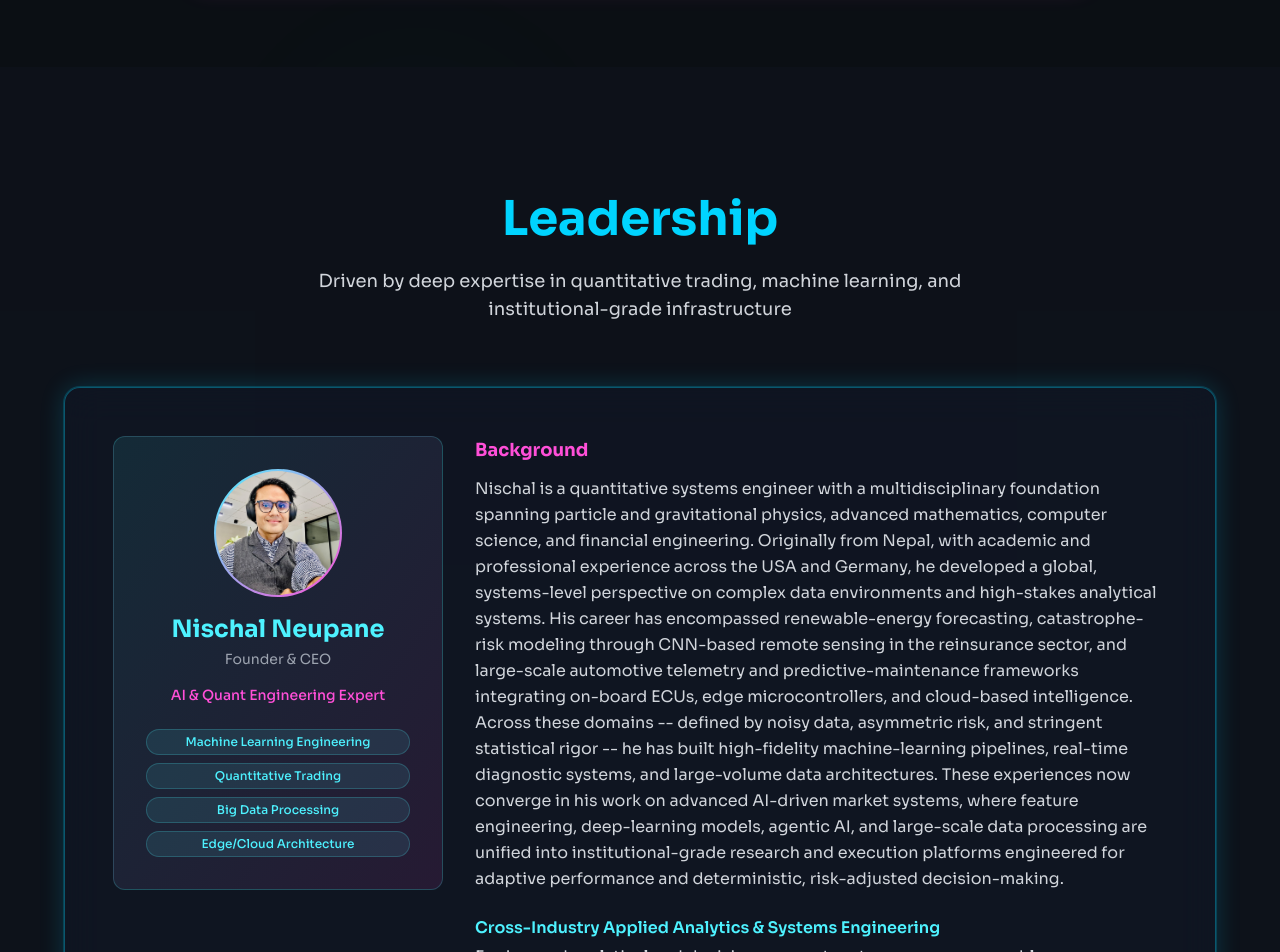
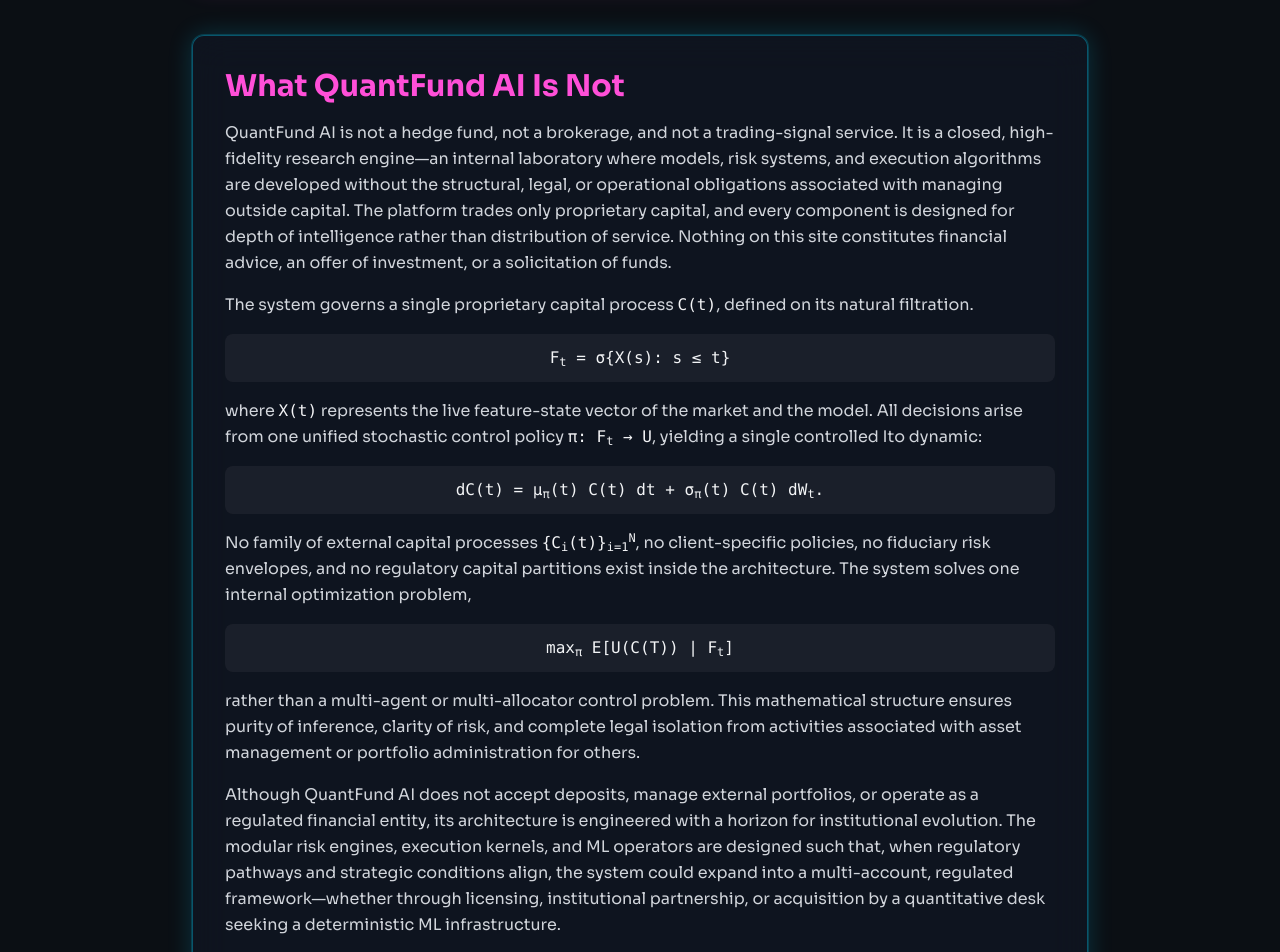
Before and after one commit to nneupane1/quant_website, a Next.js app: page /about in a window 1280 px wide. Shown: the part 3500-4452 px from the top of the page. Built offline with nearby package versions, Linux system fonts and the light colour scheme.

Commit message:
Add About disclaimer and scope section

```diff
--- a/app/about/page.jsx
+++ b/app/about/page.jsx
@@ -155,6 +155,46 @@
                 Markets may shift without warning, but the system&apos;s foundation remains invariant, transparent, and mathematically traceable. In this environment, uncertainty belongs to the market&mdash;not to the models that trade it.
               </p>
             </section>
+
+            <section className="glass neon-border rounded-xl p-8">
+              <h2 className="text-3xl font-bold mb-4 text-neon-pink">What QuantFund AI Is Not</h2>
+              <div className="space-y-4 text-gray-300 leading-relaxed">
+                <p>
+                  QuantFund AI is not a hedge fund, not a brokerage, and not a trading-signal service. It is a closed, high-fidelity research engine&mdash;an internal laboratory where models, risk systems, and execution algorithms are developed without the structural, legal, or operational obligations associated with managing outside capital. The platform trades only proprietary capital, and every component is designed for depth of intelligence rather than distribution of service. Nothing on this site constitutes financial advice, an offer of investment, or a solicitation of funds.
+                </p>
+                <p>
+                  The system governs a single proprietary capital process <span className="font-mono text-gray-100">C(t)</span>, defined on its natural filtration.
+                </p>
+              </div>
+              <div className="mt-4 space-y-4 text-gray-300 leading-relaxed">
+                <div className="text-center text-sm md:text-base font-mono text-gray-100 bg-white/5 rounded-lg px-4 py-3">
+                  F<sub>t</sub> = &sigma;&#123;X(s): s &le; t&#125;
+                </div>
+                <p>
+                  where <span className="font-mono text-gray-100">X(t)</span> represents the live feature-state vector of the market and the model. All decisions arise from one unified stochastic control policy{' '}
+                  <span className="font-mono text-gray-100">&pi;: F<sub>t</sub> &rarr; U</span>, yielding a single controlled Ito dynamic:
+                </p>
+                <div className="text-center text-sm md:text-base font-mono text-gray-100 bg-white/5 rounded-lg px-4 py-3">
+                  dC(t) = &mu;<sub>&pi;</sub>(t) C(t) dt + &sigma;<sub>&pi;</sub>(t) C(t) dW<sub>t</sub>.
+                </div>
+                <p>
+                  No family of external capital processes{' '}
+                  <span className="font-mono text-gray-100">&#123;C<sub>i</sub>(t)&#125;<sub>i=1</sub><sup>N</sup></span>, no client-specific policies, no fiduciary risk envelopes, and no regulatory capital partitions exist inside the architecture. The system solves one internal optimization problem,
+                </p>
+                <div className="text-center text-sm md:text-base font-mono text-gray-100 bg-white/5 rounded-lg px-4 py-3">
+                  max<sub>&pi;</sub> E&#91;U(C(T)) | F<sub>t</sub>&#93;
+                </div>
+                <p>
+                  rather than a multi-agent or multi-allocator control problem. This mathematical structure ensures purity of inference, clarity of risk, and complete legal isolation from activities associated with asset management or portfolio administration for others.
+                </p>
+                <p>
+                  Although QuantFund AI does not accept deposits, manage external portfolios, or operate as a regulated financial entity, its architecture is engineered with a horizon for institutional evolution. The modular risk engines, execution kernels, and ML operators are designed such that, when regulatory pathways and strategic conditions align, the system could expand into a multi-account, regulated framework&mdash;whether through licensing, institutional partnership, or acquisition by a quantitative desk seeking a deterministic ML infrastructure.
+                </p>
+                <p>
+                  Until such a transition is explicitly pursued, QuantFund AI remains a black-box research organism&mdash;a solitary stochastic engine refining its mathematics in-house, trading only personal capital, and preparing for the moment when its engineering maturity and compliance posture justify scaling into a larger institutional role.
+                </p>
+              </div>
+            </section>
           </div>
         </div>
       </section>
```
